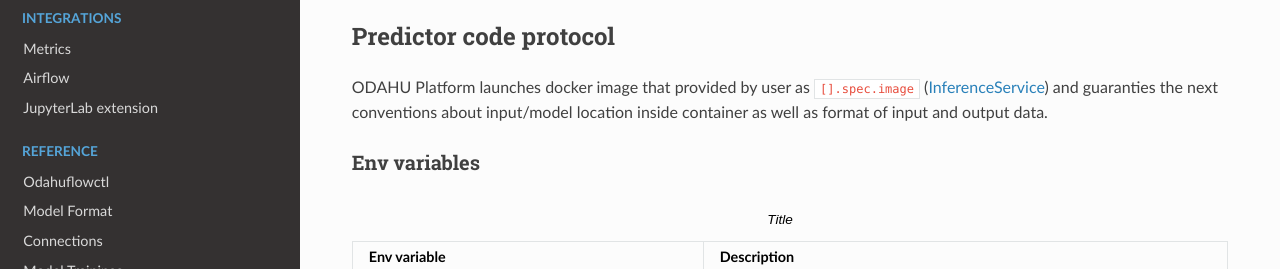
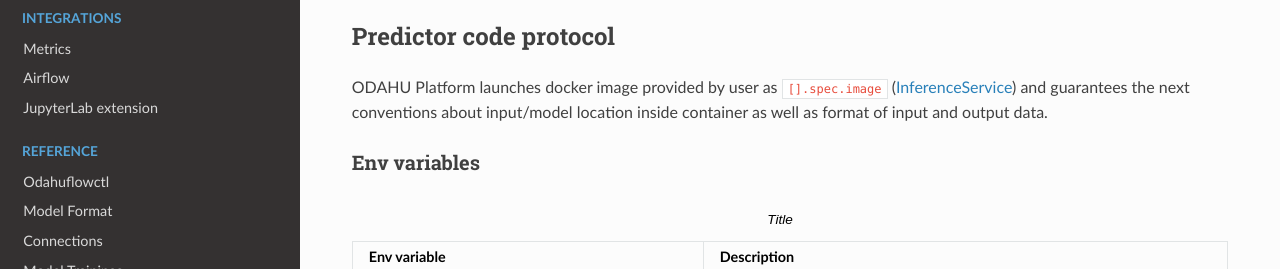
Before and after one commit to odahu/odahu-docs, a Sphinx documentation site: the page built from source/ref_batch.rst, in a window 1280 px wide and 900 px high, scrolled down 1112 px, cut to the strip 180-449 px from the top of the window. Built offline with Sphinx 7.4.7 and the Read the Docs theme 2.0.0, drawn with Linux system fonts in a browser that asks for light colours; formulas are drawn with MathJax 3.

Commit message:
Update source/ref_batch.rst
Co-authored-by: keshamin <keshamin@mail.ru>

```diff
--- a/source/ref_batch.rst
+++ b/source/ref_batch.rst
@@ -66,7 +66,7 @@
 Predictor code protocol
 *********************************
 
-ODAHU Platform launches docker image that provided by user as ``[].spec.image`` (InferenceService_) and guaranties the
+ODAHU Platform launches docker image provided by user as ``[].spec.image`` (InferenceService_) and guarantees the
 next conventions about input/model location inside container as well as format of input and output data.
 
 ==============
```
